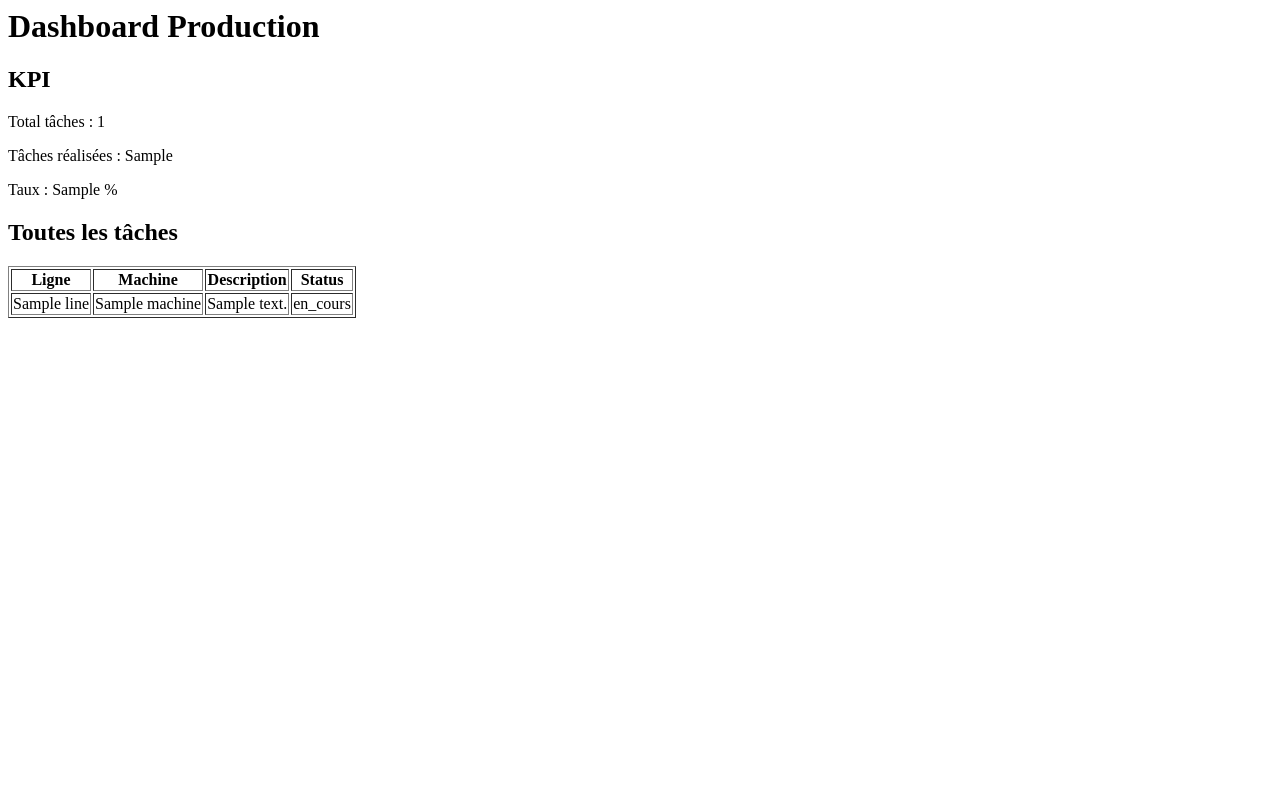
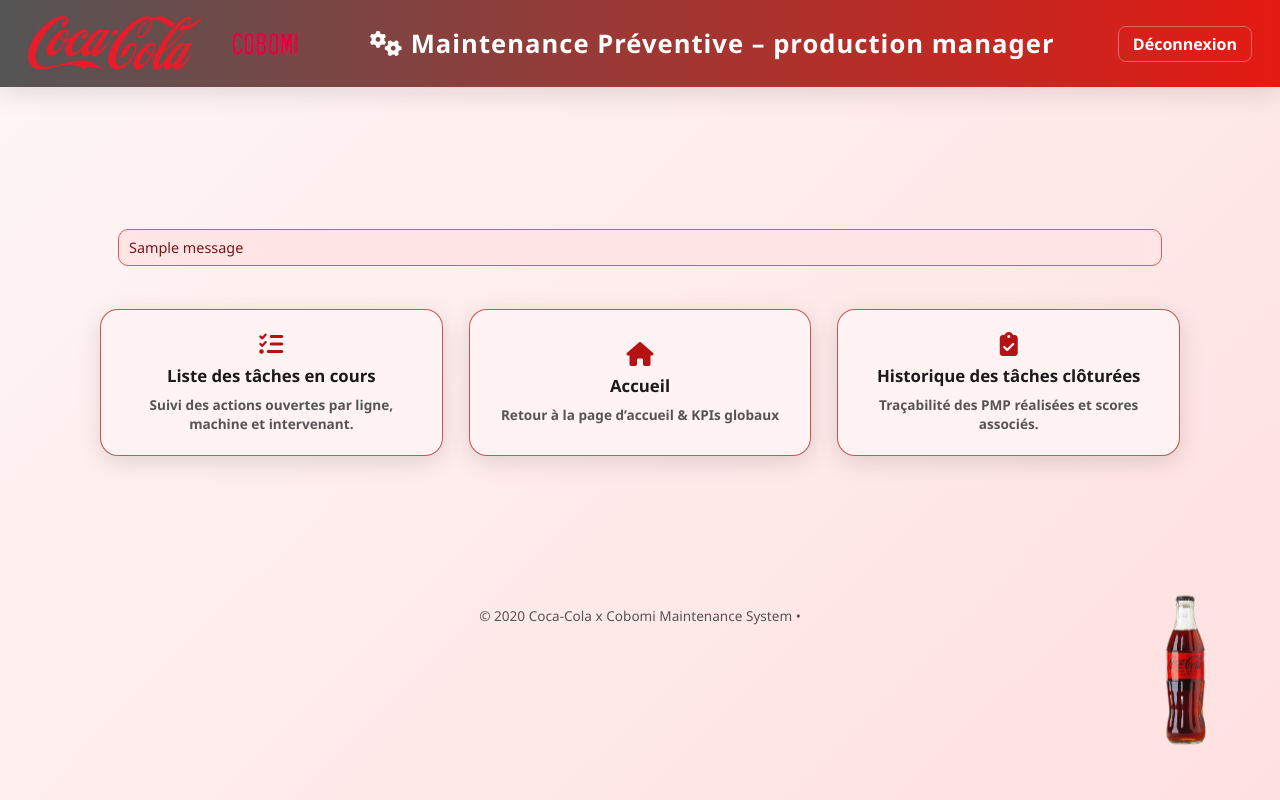
Before and after one commit to Maryelmnaouar/PMP-PLATEFORM, a Flask app: template templates/production_dashboard.html in a window 1280 px wide. Run offline with Flask 3, Linux system fonts and the light colour scheme; the template is opened without the code that fills it: most values are stand-ins (such as "Sample title", 1, 10 or a date in 2020); one stand-in notice (Sample message) is shown; parts of the project's set-up code (start-up, migrations or seed data) failed here and were passed over; some libraries are stand-ins or nearby versions.

Commit message:
Update production_dashboard.html

```diff
--- a/templates/production_dashboard.html
+++ b/templates/production_dashboard.html
@@ -1,31 +1,248 @@
-<h1>Dashboard Production</h1>
+<!DOCTYPE html>
+<html lang="fr">
+<head>
+<meta charset="utf-8">
+<meta name="viewport" content="width=device-width, initial-scale=1">
+<title>Admin – Coca-Cola x Cobomi Maintenance</title>
 
-<h2>KPI</h2>
+<link rel="stylesheet" href="https://cdnjs.cloudflare.com/ajax/libs/font-awesome/6.5.0/css/all.min.css">
 
-<p>Total tâches : {{total_taches}}</p>
-<p>Tâches réalisées : {{taches_realisees}}</p>
-<p>Taux : {{taux_realisation}} %</p>
+<style>
+  :root {
+    --red-dark: #b51212;
+    --red-light: #e41b13;
+    --bg-light: #fff6f6;
+    --card-bg: #fff3f3;
+    --text: #1a1a1a;
+    --muted: #555;
+    --shadow: 0 6px 25px rgba(0,0,0,0.12);
+  }
 
-<h2>Toutes les tâches</h2>
+  body {
+    margin: 0;
+    font-family: 'Segoe UI', Roboto, Helvetica, Arial, sans-serif;
+    background: linear-gradient(135deg, var(--bg-light), #ffe0e0);
+    color: var(--text);
+    min-height: 100vh;
+    overflow-x: hidden;
+  }
 
-<table border="1">
+  header {
+    display: flex;
+    justify-content: space-between;
+    align-items: center;
+    background: linear-gradient(90deg, var(--muted), var(--red-light));
+    padding: 16px 28px;
+    box-shadow: var(--shadow);
+    color: #fff;
+  }
 
-<tr>
-<th>Ligne</th>
-<th>Machine</th>
-<th>Description</th>
-<th>Status</th>
-</tr>
+  .logo-box {
+    display: flex;
+    align-items: center;
+    gap: 20px;
+  }
 
-{% for t in tasks %}
+  .logo-box img {
+    height: 55px;
+    transition: transform 0.4s ease;
+  }
 
-<tr>
-<td>{{t.line}}</td>
-<td>{{t.machine}}</td>
-<td>{{t.description}}</td>
-<td>{{t.status}}</td>
-</tr>
+  .logo-box img:hover {
+    transform: scale(1.05);
+  }
 
-{% endfor %}
+  .title-zone {
+    font-size: 1.6rem;
+    font-weight: 800;
+    letter-spacing: 1px;
+    text-align: center;
+  }
 
-</table>
+  a.logout {
+    color: #fff;
+    text-decoration: none;
+    font-weight: bold;
+    border: 1px solid rgba(255,255,255,0.3);
+    padding: 6px 14px;
+    border-radius: 8px;
+    transition: 0.3s;
+  }
+
+  a.logout:hover {
+    background: rgba(255,255,255,0.2);
+  }
+
+  .container {
+    max-width: 1200px;
+    margin: 30px auto 50px;
+    padding:  100px;
+    position: relative;
+  }
+
+  /* grille des 6 boutons */
+  .menu-grid {
+    display: grid;
+    grid-template-columns: repeat(3, minmax(0, 1fr));
+    gap: 26px;
+    margin-top: 20px;
+  }
+
+  @media (max-width: 900px) {
+    .menu-grid {
+      grid-template-columns: repeat(2, minmax(0,1fr));
+    }
+  }
+
+  @media (max-width: 640px) {
+    .menu-grid {
+      grid-template-columns: 1fr;
+    }
+  }
+
+  .menu-card {
+    background: var(--card-bg);
+    border-radius: 18px;
+    box-shadow: var(--shadow);
+    padding: 22px 18px;
+    text-align: center;
+    border: 1.8px solid rgba(181,18,18,0.7);
+    text-decoration: none;
+    color: var(--text);
+    font-size: 1.05rem;
+    font-weight: 600;
+    display: flex;
+    flex-direction: column;
+    justify-content: center;
+    gap: 8px;
+    transition: transform 0.25s ease, box-shadow 0.25s ease, background 0.25s ease, color 0.25s ease;
+  }
+
+  .menu-card i {
+    font-size: 1.5rem;
+    color: var(--red-dark);
+  }
+
+  .menu-card:hover {
+    background: linear-gradient(180deg, #ffe0e0, #ffd0d0);
+    transform: translateY(-6px);
+    box-shadow: 0 12px 30px rgba(0,0,0,0.18);
+  }
+
+  .menu-card:hover i {
+    color: var(--red-light);
+  }
+
+  .menu-title {
+    font-size: 1.05rem;
+  }
+
+  .menu-sub {
+    font-size: 0.85rem;
+    color: var(--muted);
+  }
+
+  .footer {
+    text-align: center;
+    color: var(--muted);
+    margin: 0 0 16px;
+    font-size: 0.85rem;
+  }
+
+  .coca-bottle {
+    position: fixed;
+    bottom: 30px;
+    right: 40px;
+    height: 170px;
+    animation: float 4s ease-in-out infinite;
+    opacity: 0.95;
+    z-index: 10;
+  }
+
+  @keyframes float {
+    0%,100% { transform: translateY(0); }
+    50%    { transform: translateY(-14px); }
+  }
+
+  #fx {
+    position: fixed;
+    top: 0; left: 0;
+    width: 100%; height: 100%;
+    z-index: -1;
+    opacity: 0.55;
+  }
+</style>
+</head>
+
+<body>
+  <!-- canvas bulles -->
+  <canvas id="fx"></canvas>
+
+  <header>
+    <div class="logo-box">
+      <img src="{{ url_for('static', filename='images/logo_cocacola.png') }}" alt="Logo Coca-Cola">
+      <img src="{{ url_for('static', filename='images/logo_cobomi.png') }}" alt="Logo Cobomi">
+    </div>
+    <div class="title-zone"><i class="fa-solid fa-gears"></i> Maintenance Préventive – production manager</div>
+    <a href="{{ url_for('logout') }}" class="logout">Déconnexion</a>
+  </header>
+
+  <div class="container">
+
+    {% with messages = get_flashed_messages(with_categories=true) %}
+      {% if messages %}
+        <div class="card" style="margin-bottom:25px;padding:12px 18px;">
+          {% for cat,msg in messages %}
+            <div style="
+              margin-bottom:6px;
+              padding:8px 10px;
+              border-radius:10px;
+              font-size:0.9rem;
+              {% if cat == 'ok' %}
+                background:#e4f8ea;color:#145a1f;border:1px solid #53b46b;
+              {% else %}
+                background:#ffe5e5;color:#7b1515;border:1px solid #e15b5b;
+              {% endif %}
+            ">
+              {{ msg }}
+            </div>
+          {% endfor %}
+        </div>
+      {% endif %}
+    {% endwith %}
+
+    <div class="menu-grid">
+      <!-- 4. Liste des tâches en cours -->
+      <a class="menu-card" href="{{ url_for('admin_tasks_open') }}">
+        <i class="fa-solid fa-list-check"></i>
+        <div class="menu-title">Liste des tâches en cours</div>
+        <div class="menu-sub">Suivi des actions ouvertes par ligne, machine et intervenant.</div>
+      </a>
+      <a class="menu-card" href="{{ url_for('index') }}">
+        <i class="fa-solid fa-house"></i>
+        <div class="menu-title">Accueil</div>
+        <div class="menu-sub">
+          Retour à la page d’accueil & KPIs globaux
+        </div>
+      </a>
+
+
+      <!-- 5. Historique des tâches clôturées -->
+      <a class="menu-card" href="{{ url_for('admin_tasks_closed') }}">
+        <i class="fa-solid fa-clipboard-check"></i>
+        <div class="menu-title">Historique des tâches clôturées</div>
+        <div class="menu-sub">Traçabilité des PMP réalisées et scores associés.</div>
+      </a>
+
+      </a>
+    </div>
+  </div>
+
+  <img src="{{ url_for('static', filename='images/coca_bottle.png') }}" alt="Coca-Cola" class="coca-bottle">
+
+  <div class="footer">
+    © {{ current_year or 2025 }} Coca-Cola x Cobomi Maintenance System •
+  </div>
+
+</body>
+</html>
```
